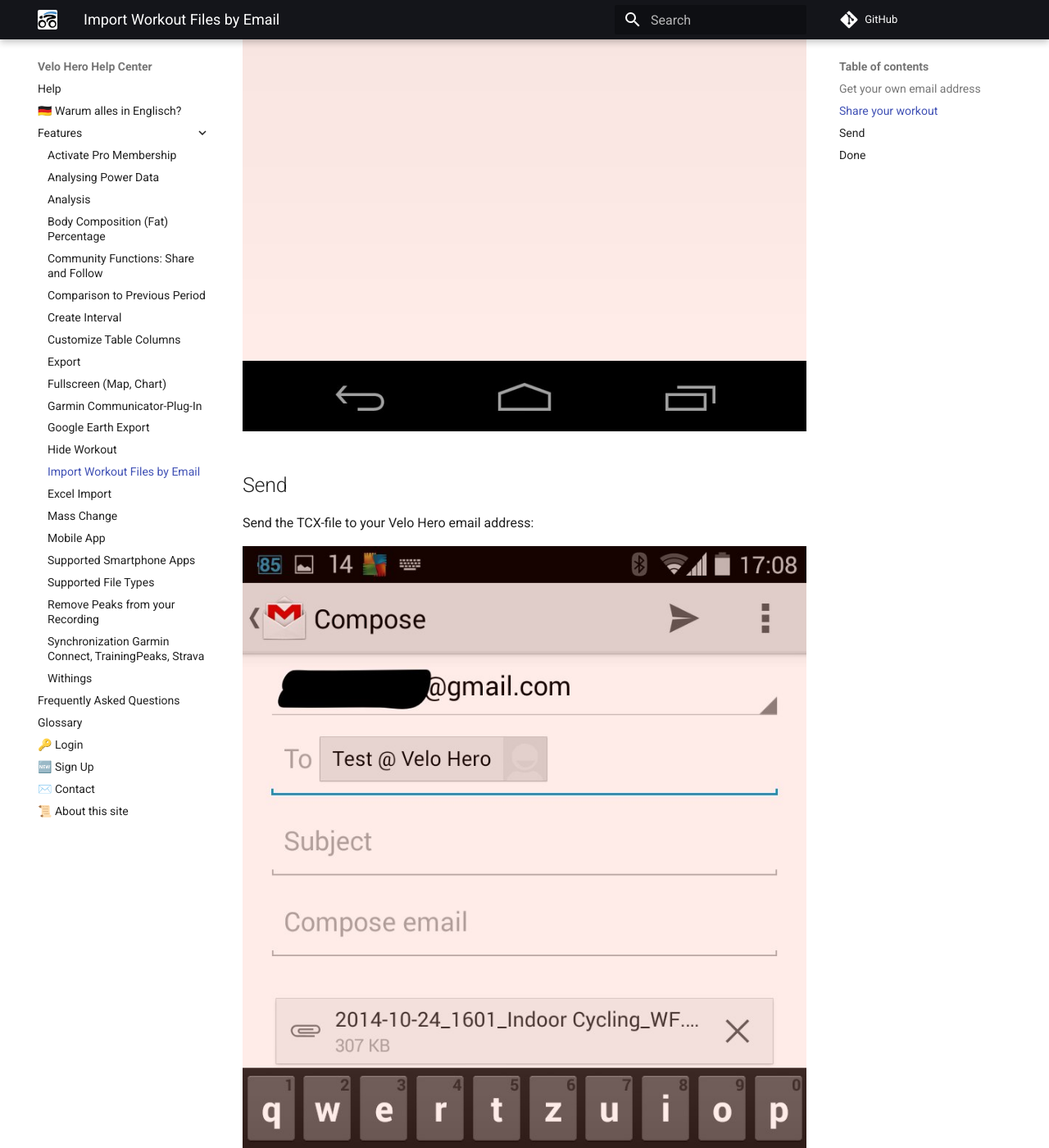
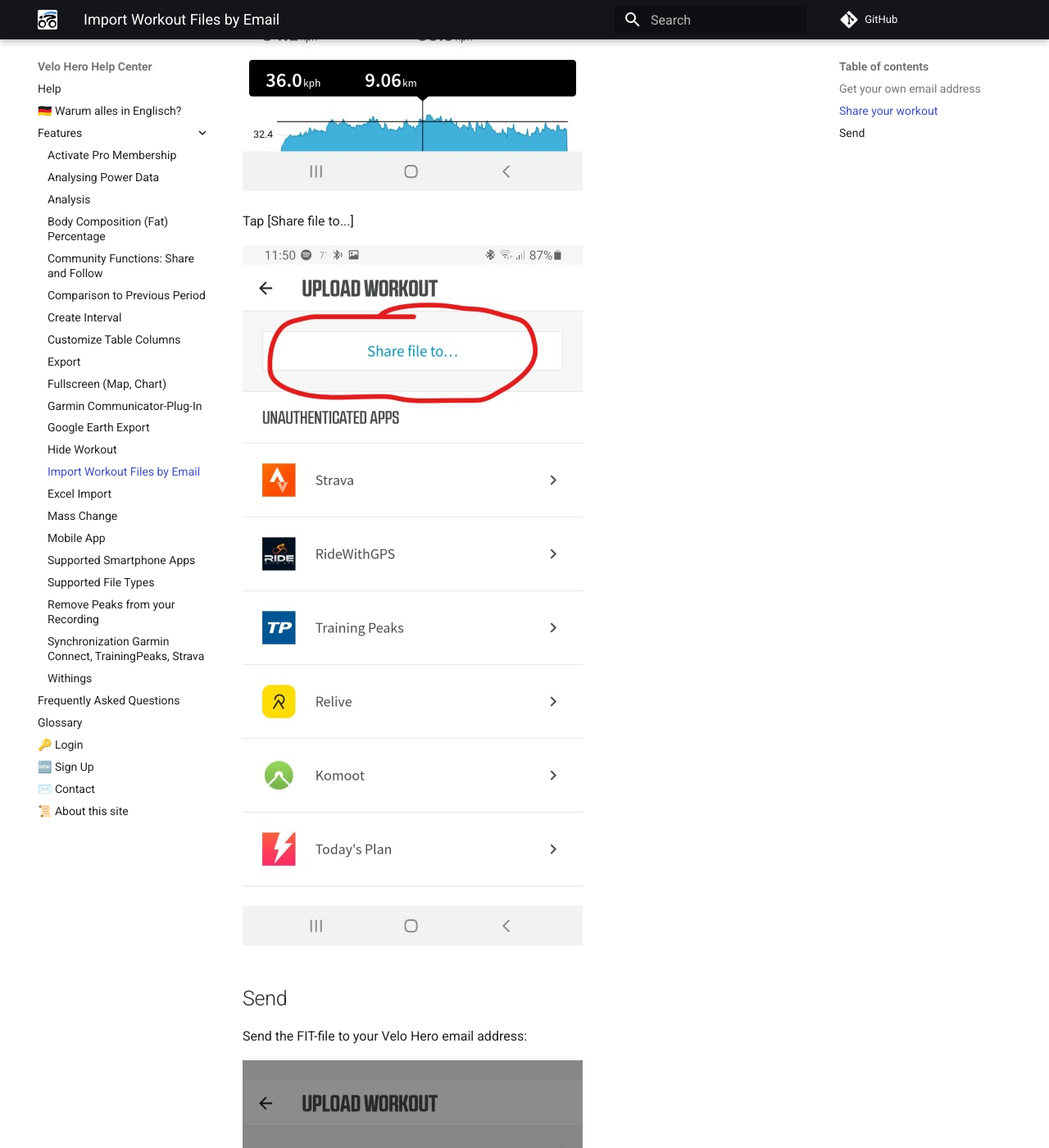
Before and after one commit to velohero-com/help, an MkDocs documentation site: the page built from docs/email-import.md, in a window 1280 px wide and 1400 px high, scrolled down 1537 px. Shown: the whole window at 82% size. Built offline with MkDocs 1.6.1 and Material for MkDocs 9.7.7, drawn with Linux system fonts in a browser that asks for light colours; comment, search, counter and statistics services are not loaded; some of the changed text lies outside the part shown.

Commit message:
wahoo app

```diff
--- a/docs/email-import.md
+++ b/docs/email-import.md
@@ -10,18 +10,16 @@ Goto <https://app.velohero.com/upload/email> and activate your own Velo Hero ema
 
 ## Share your workout
 
-Tap [Share] -> [Email]:
+Tap [⋮] -> [Upload workout]:
 
-![Screenshot](img/70tMNn5.jpg)
+![Screenshot: Wahoo App Upload Screenshot](img/wahoo_app_01.jpg)
+
+Tap [Share file to...]
+
+![Screenshot: Wahoo App Share file to](img/wahoo_app_02.jpg)
 
 ## Send
 
-Send the TCX-file to your Velo Hero email address:
+Send the FIT-file to your Velo Hero email address:
 
-![Screenshot](img/wYh2ouM.jpg)
-
-## Done
-
-After the import, you get a reply:
-
-![Screenshot](img/cL6SF2X.jpg)
+![Screenshot: Wahoo App Email](img/wahoo_app_03.jpg)
```
Also changed, not shown: docs/img/wahoo_app_01.jpg (added), docs/img/wahoo_app_02.jpg (added), docs/img/wahoo_app_03.jpg (added).
